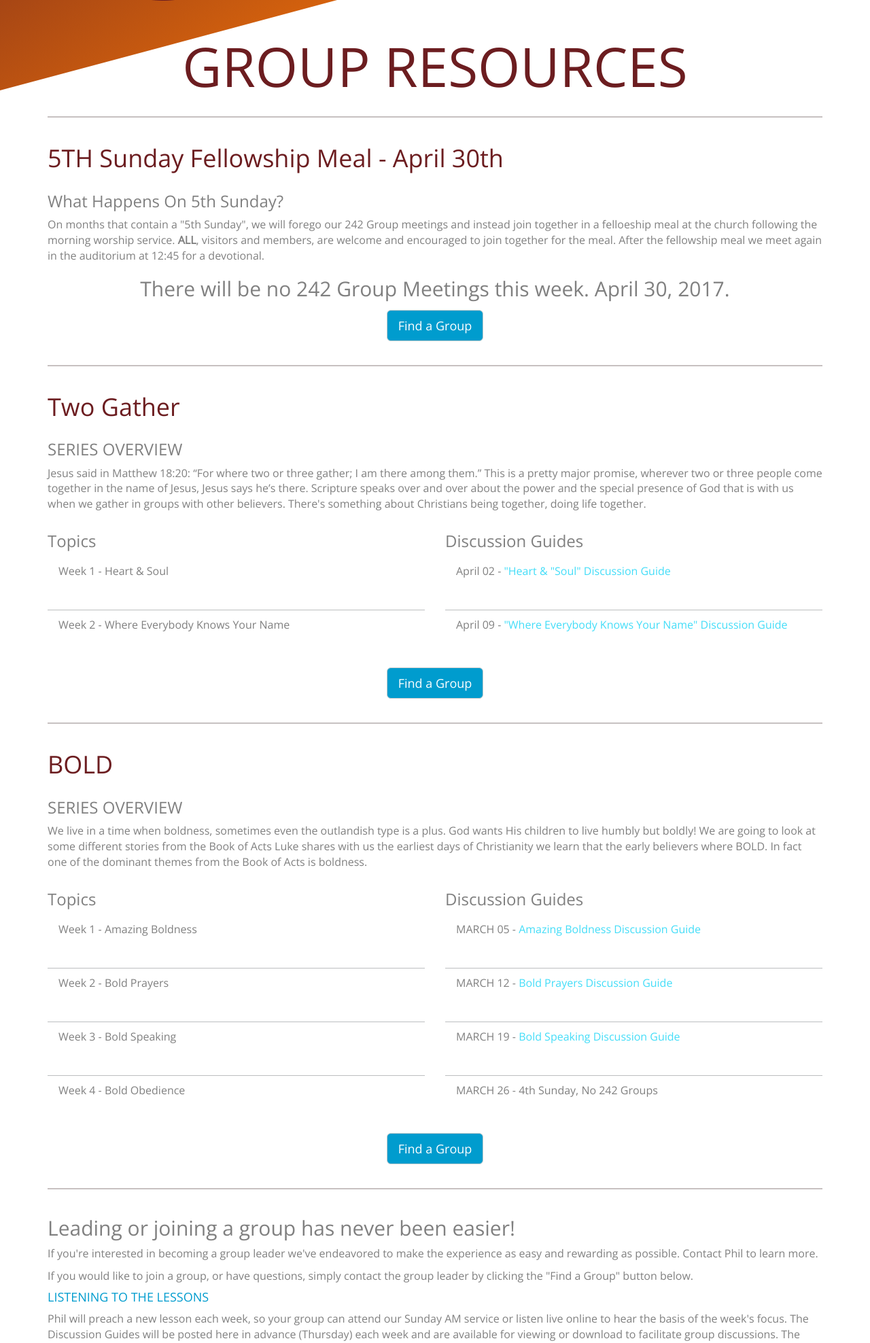
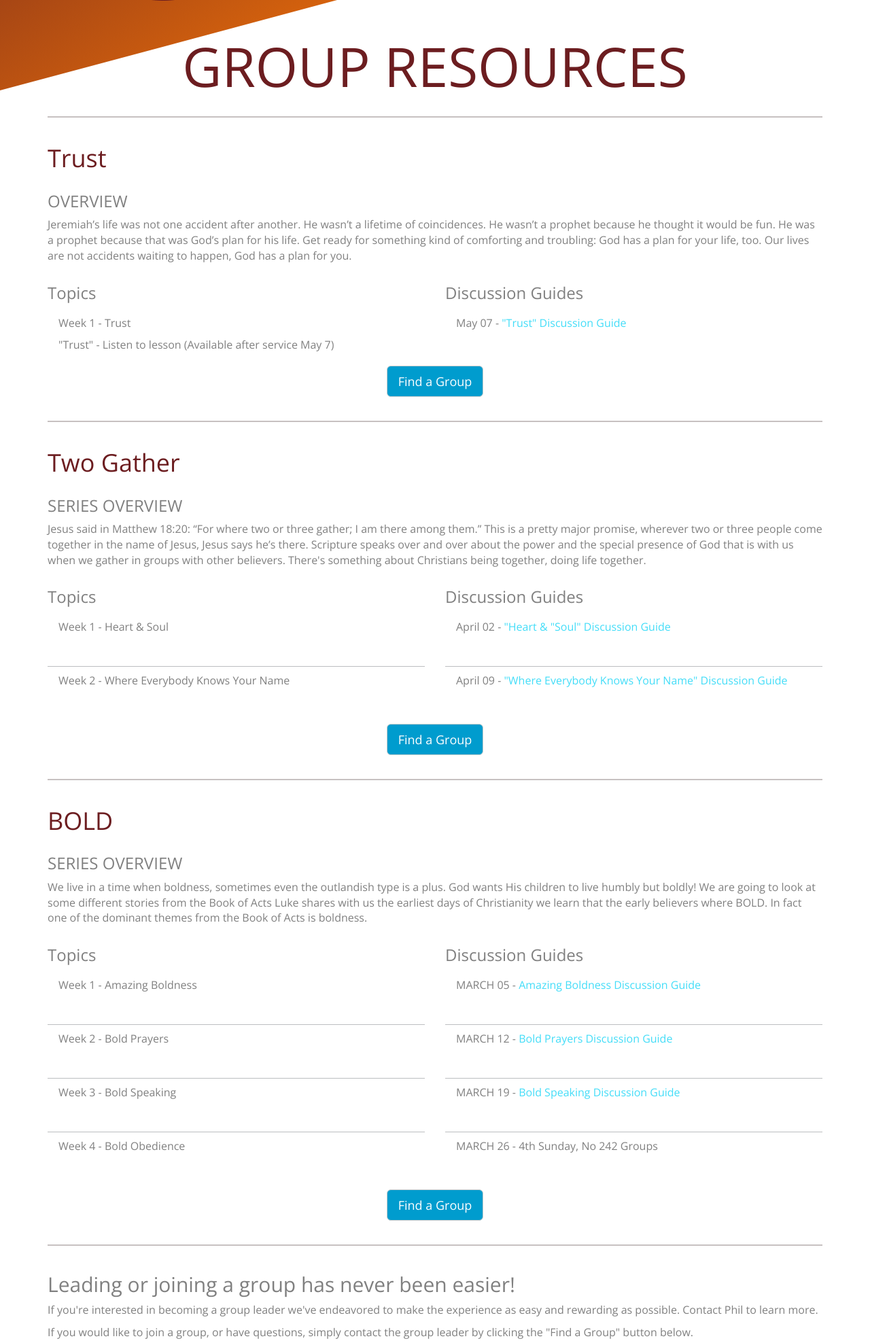
Before and after one commit to OACOC/website, a PHP site: page /242lessons.php in a window 1280 px wide. Shown: the part 467-2443 px from the top of the page at 68% size. Run offline with PHP 8.4, Linux system fonts and the light colour scheme; some libraries are stand-ins or nearby versions; grey boxes are pictures that could not be loaded.

Commit message:
weekly updates

```diff
--- a/242lessons.php
+++ b/242lessons.php
@@ -64,6 +64,7 @@
           </div>
         </div>-->
 
+        <!-- 5th Sunday
         <div class="container">
           <hr style="border-top: 2px solid #c7c1c1;">
         </div>
@@ -81,6 +82,45 @@
               <h2 class="cen-horz">There will be no 242 Group Meetings this week. April 30, 2017.</h2>
             </div>
             <hr>
+            <div class="row">
+              <h2 class="cen-horz livebtn">
+                <a style="margin:5px 5px" class="btn btn-default btn-lg" href="242groups.php" role="button">Find a Group</a>
+              </h2>
+            </div>
+          </div>
+        </div>-->
+
+        <div class="container">
+          <hr style="border-top: 2px solid #c7c1c1;">
+        </div>
+
+        <div class="container">
+          <div class="row">
+            <div class="col-md-12">
+              <h1 style="color:#6C1D20">Trust</h1>
+            </div>
+            <div class="col-md-12">
+              <h3>OVERVIEW</h3>
+            </div>
+            <div class="col-md-12">
+              <p>Jeremiah’s life was not one accident after another. He wasn’t a lifetime of coincidences. He wasn’t a prophet because he thought it would be fun. He was a prophet because that was God’s plan for his life. Get ready for something kind of comforting and troubling: God has a plan for your life, too. Our lives are not accidents waiting to happen, God has a plan for you.</p>
+            </div>
+            <hr>
+            <div class="col-md-6">
+              <h3>Topics</h3>
+              <div class="sermons wrapper-242">
+                <p>Week 1 - Trust</p>
+                <p>"Trust" - Listen to lesson (Available after service May 7)</p>
+                <!--<iframe width="100%" height="20" scrolling="no" frameborder="no" src="https://w.soundcloud.com/player/?url=https%3A//api.soundcloud.com/tracks/315700915&amp;color=ff5500&amp;inverse=false&amp;auto_play=false&amp;show_user=true"></iframe>-->
+              </div>
+            </div>
+            <div class="col-md-6">
+              <h3>Discussion Guides</h3>
+              <div class="sermons wrapper-242">
+                <p>May 07 - <a style="color:#43DDF8" href="/docs/lesson_guide_050717.pdf" target="_blank">"Trust" Discussion Guide</a></p>
+                <!--<iframe width="100%" height="20" scrolling="no" frameborder="no" src="https://w.soundcloud.com/player/?url=https%3A//api.soundcloud.com/tracks/307367825&amp;color=ff5500&amp;inverse=false&amp;auto_play=false&amp;show_user=true"></iframe>-->
+              </div>
+            </div>
             <div class="row">
               <h2 class="cen-horz livebtn">
                 <a style="margin:5px 5px" class="btn btn-default btn-lg" href="242groups.php" role="button">Find a Group</a>
--- /dev/null
+++ b/3-Templates/Tutorial.txt
@@ -0,0 +1,6 @@
+We put together a tutorial to show you exactly how to use these templates.
+
+Follow the link below to check it out…
+
+https://vimeo.com/124817443
+Password: templates
--- a/js/index.js
+++ b/js/index.js
@@ -37,7 +37,7 @@ function initializeClock(id, endtime) {
   var timeinterval = setInterval(updateClock, 1000);
 }
 
-var deadline = '04/30/2017 10:35';
+var deadline = '05/07/2017 10:35';
 initializeClock('clockdiv', deadline);
 
 
```
Also changed, not shown: 3-Templates/READ-ME!.txt (added, +22 -0 lines), index.php (+5 -5 lines), sermons.php (+31 -11 lines), Images/Title-Graphic-Trust.jpg (added), Images/trust.jpg (added), css/offair.jpg (added), 8 other files.
